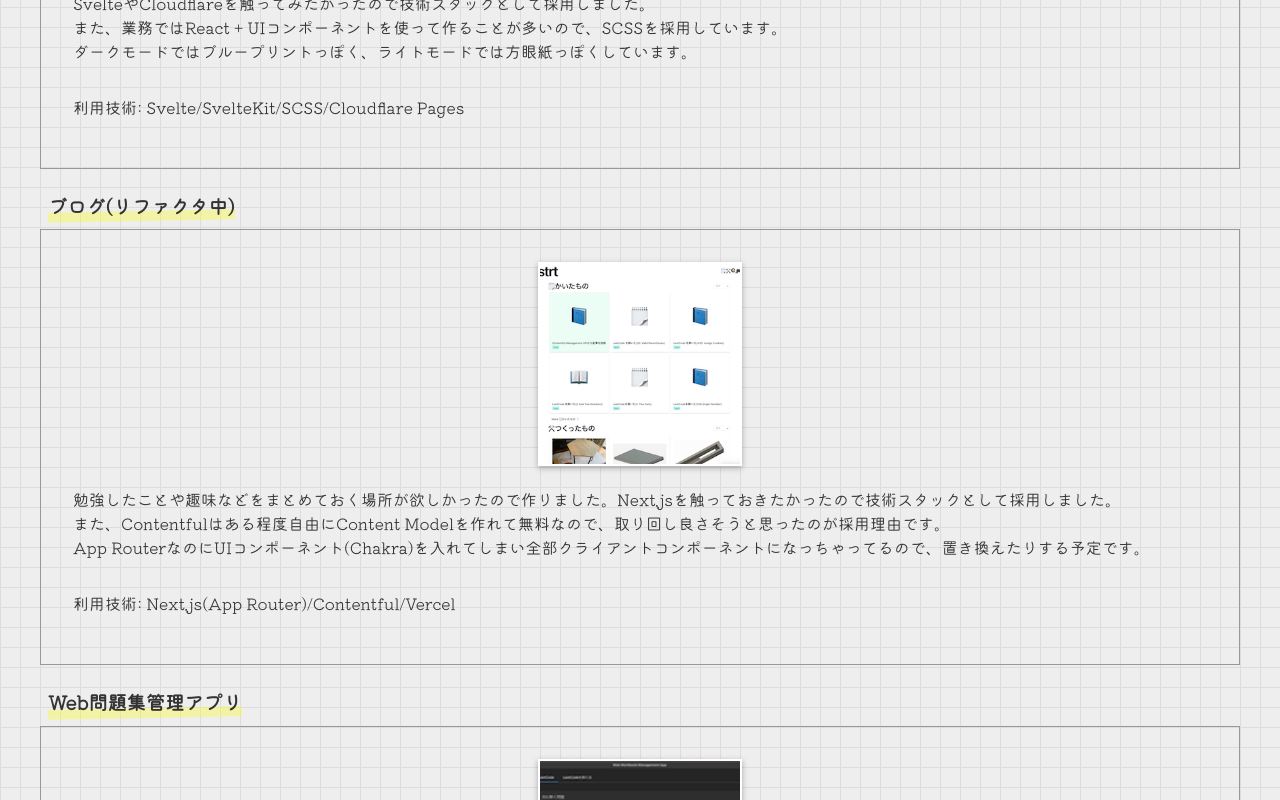
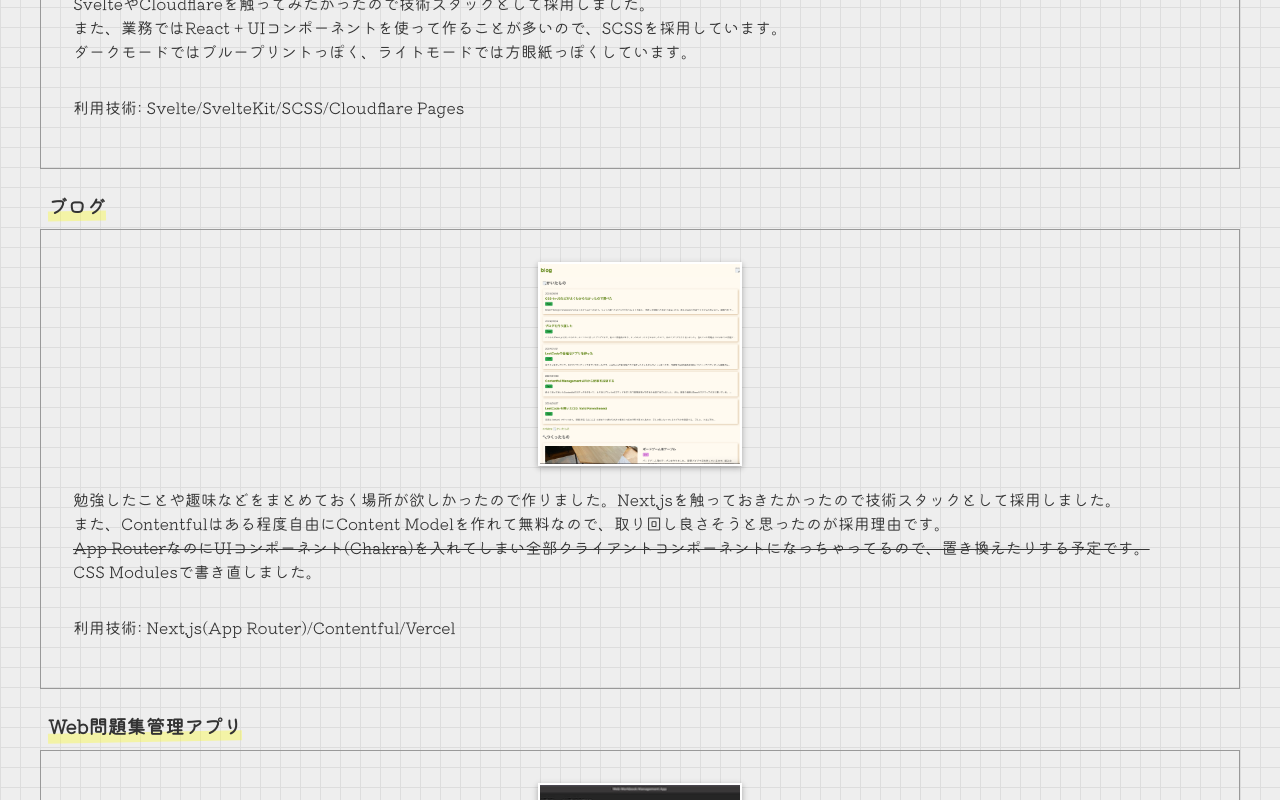
Before and after one commit to strt9973/profile_site, a SvelteKit app: page /product in a window 1280 px wide. Shown: the part 413-1213 px from the top of the page. Built offline with nearby package versions, Linux system fonts and the light colour scheme.

Commit message:
update skill and blog

```diff
--- a/src/routes/(profile)/product/+page.svelte
+++ b/src/routes/(profile)/product/+page.svelte
@@ -1,7 +1,6 @@
 <script lang="ts">
 	import ContentCard from '$components/profile/ContentCard.svelte';
 	import Container from '$components/common/Container.svelte';
-	import FlexContents from '$components/common/FlexContents.svelte';
 	import FlameImg from '$components/common/FlameImg.svelte';
 	import blog from '$lib/assets/blog.png';
 	import webworkbook from '$lib/assets/webworkbook.png';
@@ -23,7 +22,7 @@
 		<div>利用技術: Svelte/SvelteKit/SCSS/Cloudflare Pages</div>
 	</Container>
 </ContentCard>
-<ContentCard title="ブログ(リファクタ中)">
+<ContentCard title="ブログ">
 	<Container padding_lr={0}>
 		<FlameImg src={blog} />
 		<div>
@@ -31,7 +30,11 @@
 			/>
 			また、Contentfulはある程度自由にContent Modelを作れて無料なので、取り回し良さそうと思ったのが採用理由です。<br
 			/>
-			App RouterなのにUIコンポーネント(Chakra)を入れてしまい全部クライアントコンポーネントになっちゃってるので、置き換えたりする予定です。
+			<s
+				>App
+				RouterなのにUIコンポーネント(Chakra)を入れてしまい全部クライアントコンポーネントになっちゃってるので、置き換えたりする予定です。</s
+			><br />
+			CSS Modulesで書き直しました。
 		</div>
 		<div>利用技術: Next.js(App Router)/Contentful/Vercel</div>
 	</Container>
```
Also changed, not shown: src/routes/(profile)/skill/skill.ts (+14 -0 lines), src/lib/assets/blog.png.
